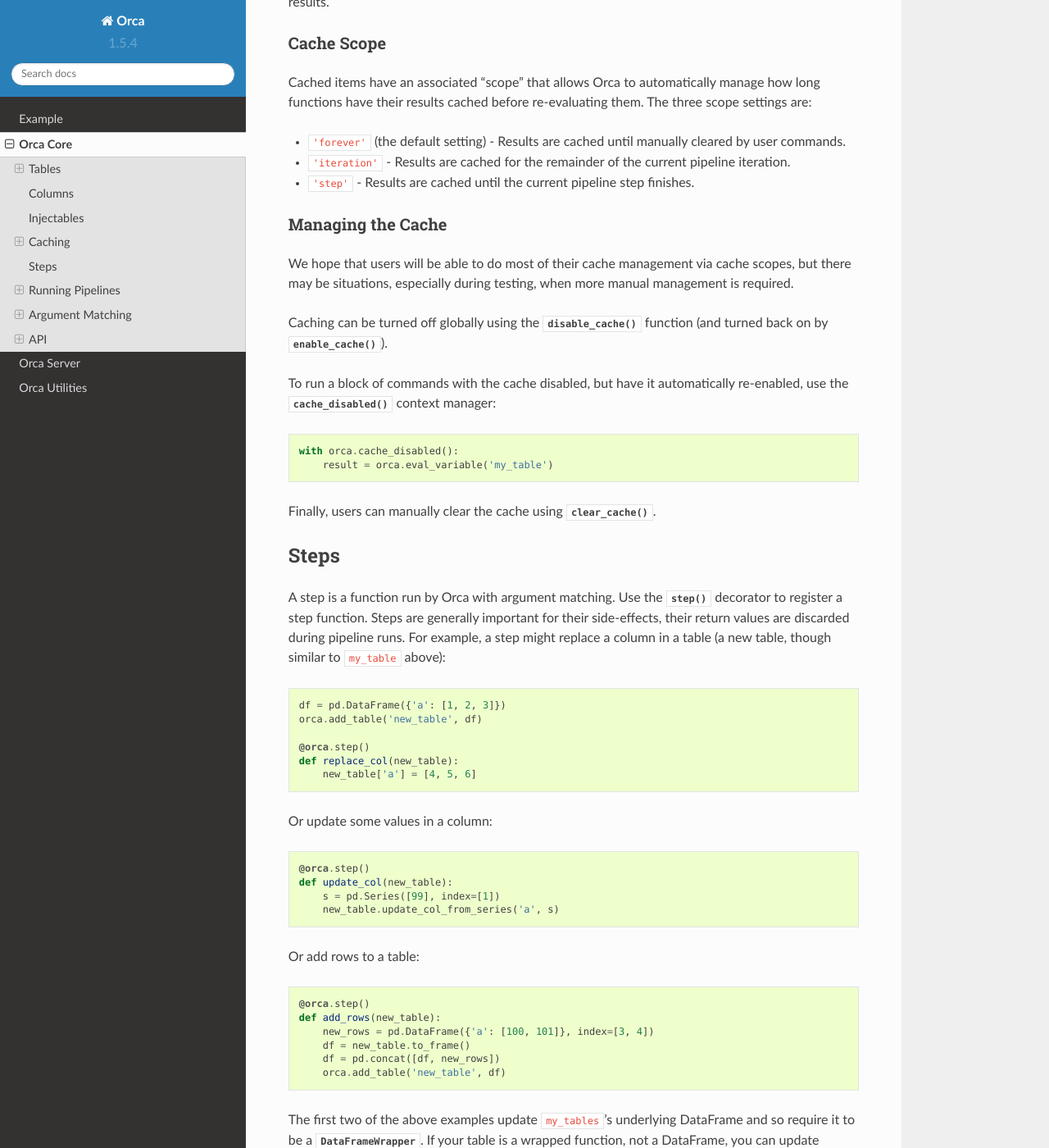
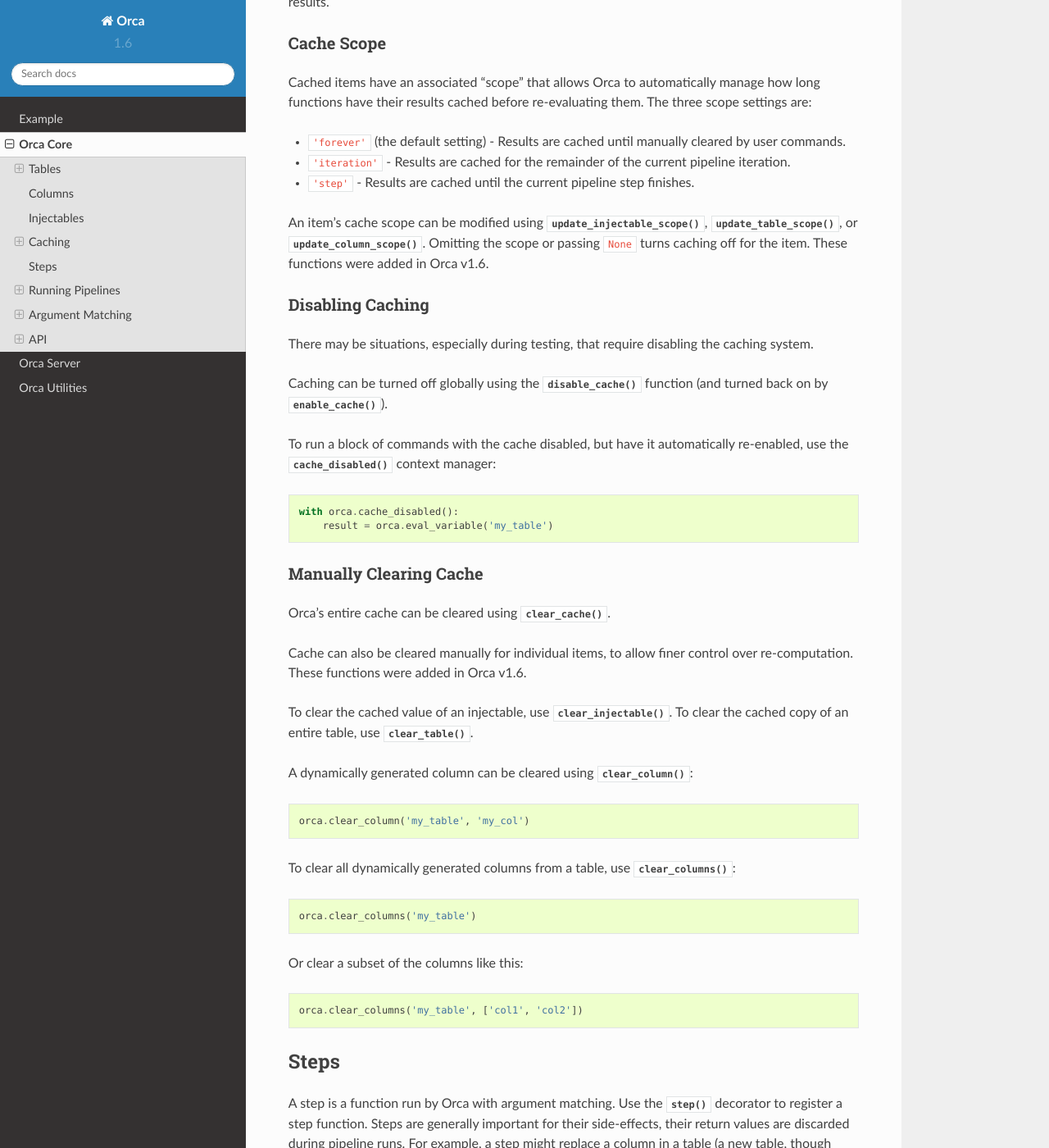
Before and after one commit to UDST/orca, a Sphinx documentation site: the page built from docs/source/core.rst, in a window 1280 px wide and 1400 px high, scrolled down 5768 px. Shown: the whole window at 82% size. Built offline with Sphinx 7.4.7 and the Read the Docs theme 2.0.0, drawn with Linux system fonts in a browser that asks for light colours; some of the changed text lies outside the part shown.

Commit message:
Staging v1.6 (#55)

```diff
--- a/HISTORY.rst
+++ b/HISTORY.rst
@@ -1,3 +1,9 @@
+v1.6
+====
+
+* New functionality to clear cache and update cache scope: https://udst.github.io/orca/core.html#caching
+* Server module deprecated
+
 v1.5.4
 ======
 
--- a/README.rst
+++ b/README.rst
@@ -1,5 +1,4 @@
-.. image:: https://coveralls.io/repos/UDST/orca/badge.svg?branch=master
-  :target: https://coveralls.io/r/UDST/orca?branch=master
+.. image:: https://img.shields.io/badge/coverage-97%25-green
   :alt: Coverage
 
 Orca
--- a/docs/source/conf.py
+++ b/docs/source/conf.py
@@ -51,16 +51,16 @@ master_doc = 'index'
 
 # General information about the project.
 project = 'Orca'
-copyright = '2020, UrbanSim Inc'
+copyright = '2021, UrbanSim Inc'
 
 # The version info for the project you're documenting, acts as replacement for
 # |version| and |release|, also used in various other places throughout the
 # built documents.
 #
 # The short X.Y version.
-version = '1.5.4'
+version = '1.6'
 # The full version, including alpha/beta/rc tags.
-release = '1.5.4'
+release = '1.6'
 
 # The language for content autogenerated by Sphinx. Refer to documentation
 # for a list of supported languages.
--- a/docs/source/core.rst
+++ b/docs/source/core.rst
@@ -316,12 +316,17 @@ The three scope settings are:
 * ``'step'`` -
   Results are cached until the current pipeline step finishes.
 
-Managing the Cache
-~~~~~~~~~~~~~~~~~~
+An item's cache scope can be modified using
+:py:func:`~orca.orca.update_injectable_scope`,
+:py:func:`~orca.orca.update_table_scope`, or
+:py:func:`~orca.orca.update_column_scope`. Omitting the scope or passing ``None``
+turns caching off for the item. These functions were added in Orca v1.6.
 
-We hope that users will be able to do most of their cache management via
-cache scopes, but there may be situations, especially during testing,
-when more manual management is required.
+Disabling Caching
+~~~~~~~~~~~~~~~~~
+
+There may be situations, especially during testing,
+that require disabling the caching system.
 
 Caching can be turned off globally using the
 :py:func:`~orca.orca.disable_cache` function
@@ -334,8 +339,32 @@ context manager::
     with orca.cache_disabled():
         result = orca.eval_variable('my_table')
 
-Finally, users can manually clear the cache using
-:py:func:`~orca.orca.clear_cache`.
+Manually Clearing Cache
+~~~~~~~~~~~~~~~~~~~~~~~
+
+Orca's entire cache can be cleared using :py:func:`~orca.orca.clear_cache`.
+
+Cache can also be cleared manually for individual items, to allow finer control
+over re-computation. These functions were added in Orca v1.6.
+
+To clear the cached value of an injectable, use
+:py:func:`~orca.orca.clear_injectable`. To clear the cached copy of an entire
+table, use :py:func:`~orca.orca.clear_table`.
+
+A dynamically generated column can be cleared using
+:py:func:`~orca.orca.clear_column`::
+
+    orca.clear_column('my_table', 'my_col')
+
+To clear all dynamically generated columns from a table, use
+:py:func:`~orca.orca.clear_columns`::
+
+    orca.clear_columns('my_table')
+
+Or clear a subset of the columns like this::
+
+    orca.clear_columns('my_table', ['col1', 'col2'])
+
 
 Steps
 -----
@@ -669,7 +698,13 @@ Cache API
    disable_cache
    enable_cache
    cache_on
-   cache_disabled
+   clear_injectable
+   clear_table
+   clear_column
+   clear_columns
+   update_injectable_scope
+   update_table_scope
+   update_column_scope
 
 API Docs
 ~~~~~~~~
--- a/docs/source/server.rst
+++ b/docs/source/server.rst
@@ -1,5 +1,7 @@
 Orca Server
 ===========
+
+*THE ORCA SERVER MODULE IS DEPRECATED AND WILL BE REMOVED IN A FUTURE RELEASE.*
 
 Orca ships with a `Flask <http://flask.pocoo.org/>`__ server that can
 provide data about and from an Orca configuration.
--- a/orca/__init__.py
+++ b/orca/__init__.py
@@ -1,7 +1,3 @@
-# Orca
-# Copyright (C) 2016 UrbanSim Inc.
-# See full license in LICENSE.
-
 from .orca import *
 
-version = __version__ = '1.5.4'
+version = __version__ = '1.6'
--- a/setup.cfg
+++ /dev/null
@@ -1,5 +0,0 @@
-[pycodestyle]
-max-line-length = 100
-
-[bdist_wheel]
-universal=1
--- a/setup.py
+++ b/setup.py
@@ -38,15 +38,14 @@ with open('README.rst', 'r') as f:
 
 setup(
     name='orca',
-    version='1.5.4',
-    description='A pipeline orchestration tool with Pandas support',
+    version='1.6',
+    description='Python library for task orchestration',
     long_description=long_description,
     author='UrbanSim Inc.',
     author_email='info@urbansim.com',
     license='BSD',
     url='https://github.com/udst/orca',
     classifiers=[
-        'Development Status :: 4 - Beta',
         'Programming Language :: Python :: 2.7',
         'Programming Language :: Python :: 3.5',
         'Programming Language :: Python :: 3.6',
```
Also changed, not shown: .travis.yml (deleted), LICENSE.txt, 10 other files.
